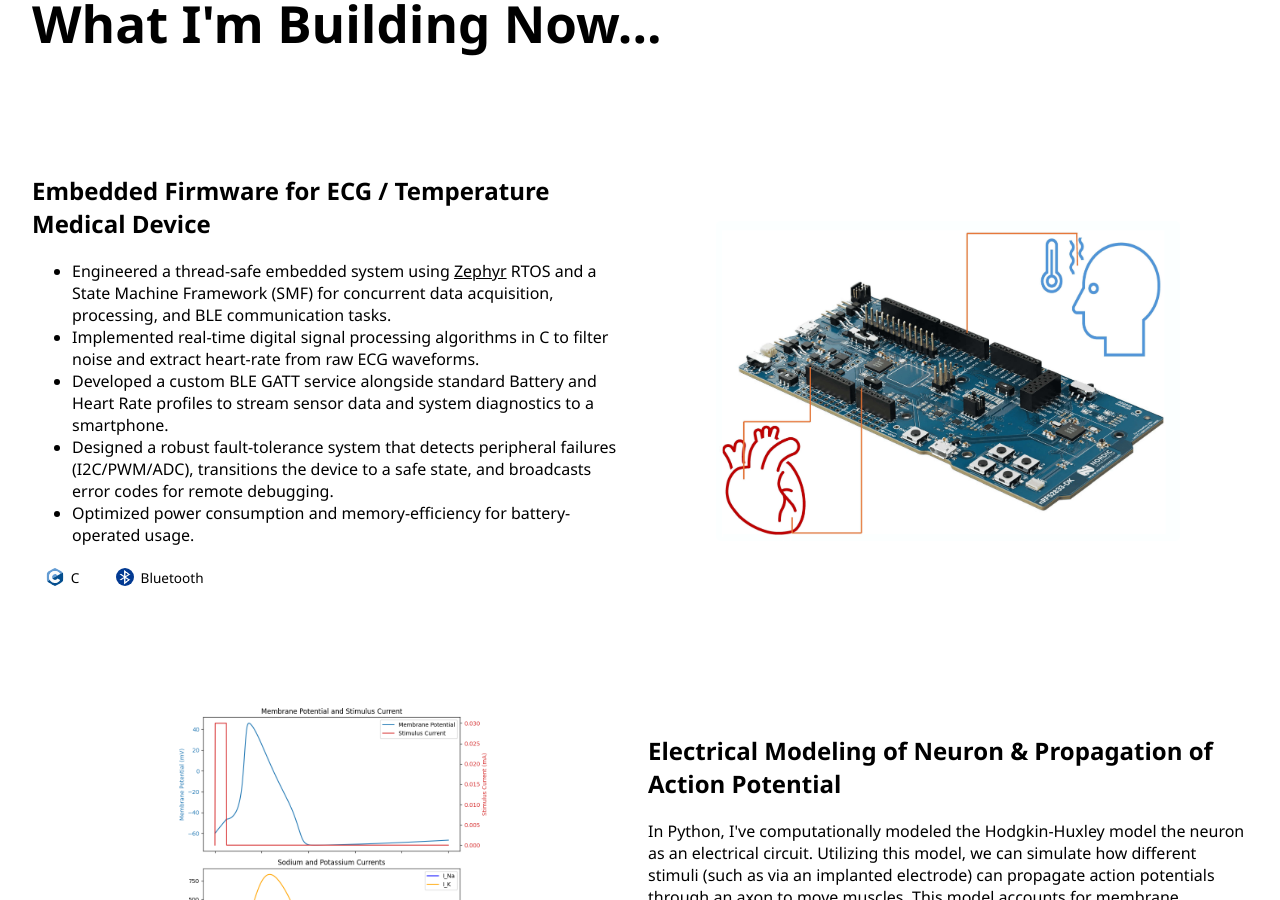
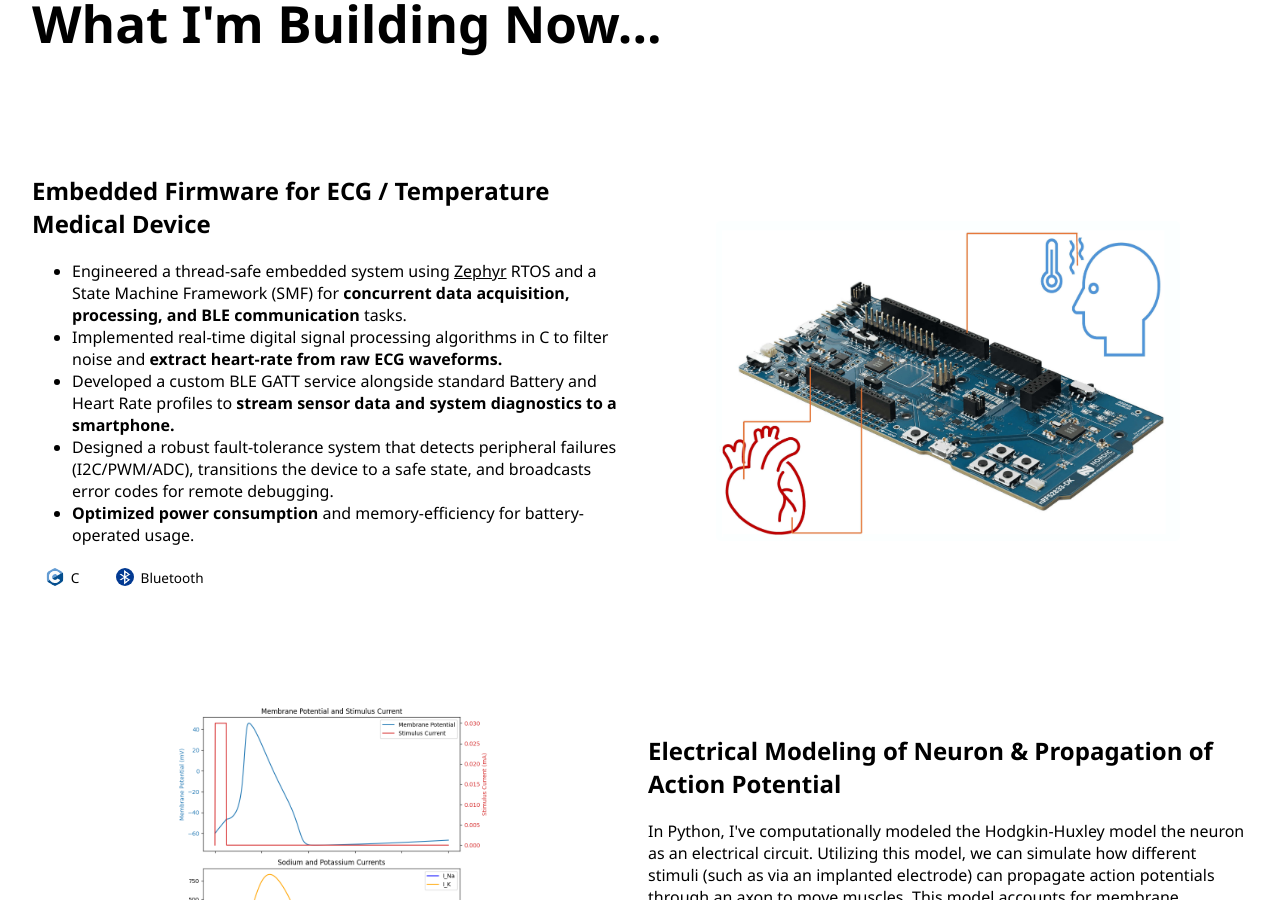
Before and after one commit to sajjy/sajan_patel_duke_bme, a Jekyll site: the page built from index.md, in a window 1280 px wide and 900 px high, scrolled down 986 px. Built offline with Jekyll 4.4.1, drawn with Linux system fonts in a browser that asks for light colours.

Commit message:
Bold important phrases

```diff
--- a/_layouts/default.html
+++ b/_layouts/default.html
@@ -76,17 +76,17 @@
         <ul>
           <li>
             Engineered a thread-safe embedded system using <a href="https://www.zephyrproject.org/">Zephyr</a> RTOS and a State Machine Framework (SMF)
-            for concurrent data acquisition, processing, and BLE communication tasks.</li>
+            for <strong>concurrent data acquisition, processing, and BLE communication</strong> tasks.</li>
           <li>
-            Implemented real-time digital signal processing algorithms in C to filter noise and extract
-            heart-rate from raw ECG waveforms.</li>
+            Implemented real-time digital signal processing algorithms in C to filter noise and <strong>extract
+            heart-rate from raw ECG waveforms.</strong></li>
           <li>
-            Developed a custom BLE GATT service alongside standard Battery and Heart Rate profiles to stream
-            sensor data and system diagnostics to a smartphone.</li>
+            Developed a custom BLE GATT service alongside standard Battery and Heart Rate profiles to <strong>stream
+            sensor data and system diagnostics to a smartphone.</strong></li>
           <li>
             Designed a robust fault-tolerance system that detects peripheral failures (I2C/PWM/ADC),
             transitions the device to a safe state, and broadcasts error codes for remote debugging.</li>
-          <li>Optimized power consumption and memory-efficiency for battery-operated usage.</li>
+          <li><strong>Optimized power consumption</strong> and memory-efficiency for battery-operated usage.</li>
         </ul>
         <div class="tech-tags">
           <span class="tag">
```
